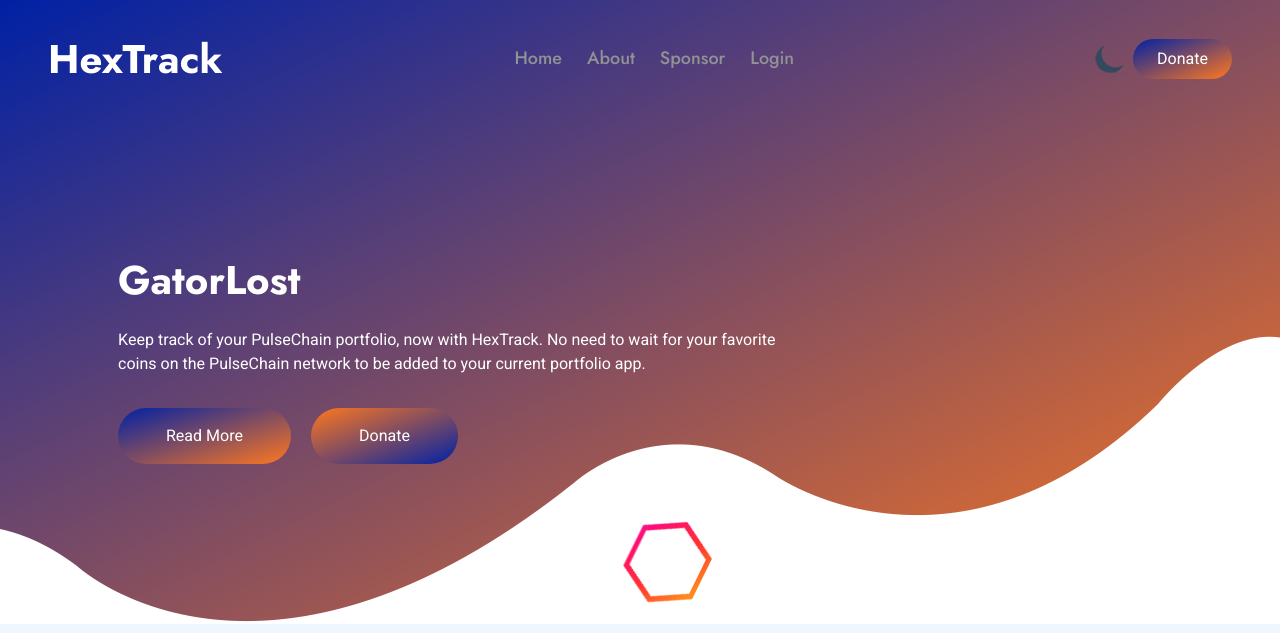
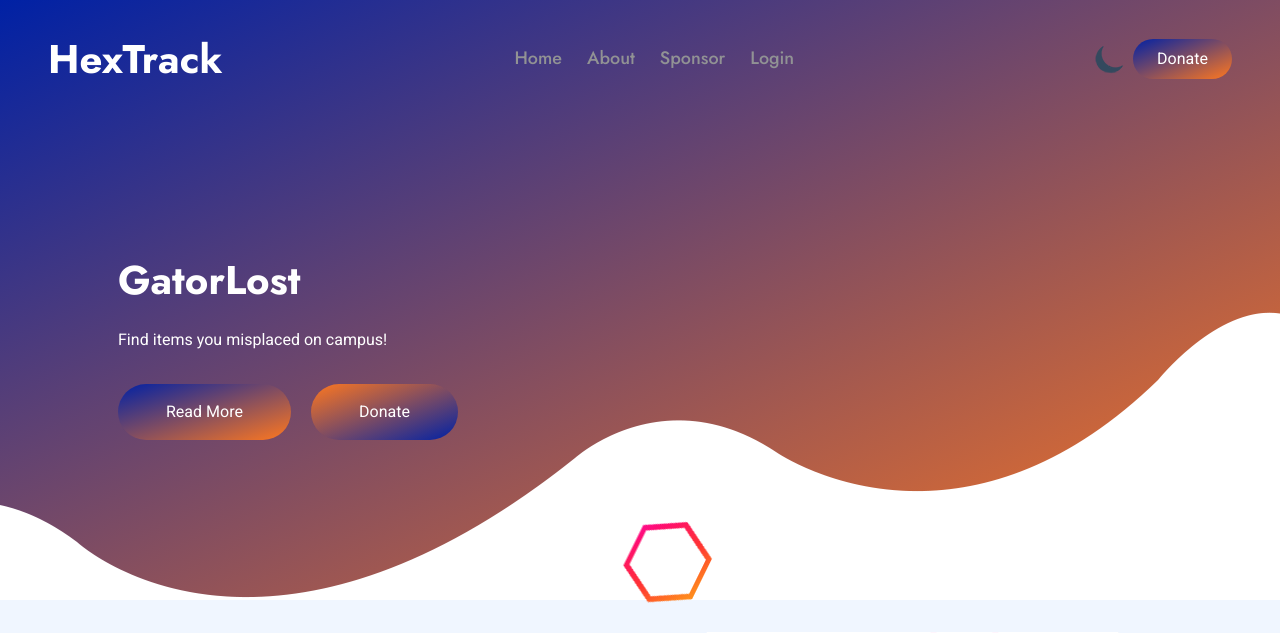
Before and after one commit to amandacruzz/TheFounders, a Django app: page / in a window 1280 px wide. Shown: the top 633 px of the page. Run offline with Django 4.2, Linux system fonts and the light colour scheme; data that the repository does not hold is empty; some libraries are stand-ins or nearby versions.

Commit message:
website description

```diff
--- a/templates/index.html
+++ b/templates/index.html
@@ -51,7 +51,7 @@
                     <div class="row g-5">
                         <div class="col-lg-8 text-center text-lg-start">
                             <h1 class="text-white mb-4 animated slideInDown">GatorLost</h1>
-                            <p class="text-white pb-3 animated slideInDown">Keep track of your PulseChain portfolio, now with HexTrack. No need to wait for your favorite coins on the PulseChain network to be added to your current portfolio app.</p>
+                            <p class="text-white pb-3 animated slideInDown">Find items you misplaced on campus!</p>
                             <a href="" class="btn btn-primary-gradient py-sm-3 px-4 px-sm-5 rounded-pill me-3 animated slideInLeft">Read More</a>
                             <a href="{% url 'donate' %}" class="btn btn-secondary-gradient py-sm-3 px-4 px-sm-5 rounded-pill animated slideInRight">Donate</a>
 							<img src="{% static "img/hex.png" %}" class="rotate" width="100" height="100" alt="HexTrack Logo"/>
```
